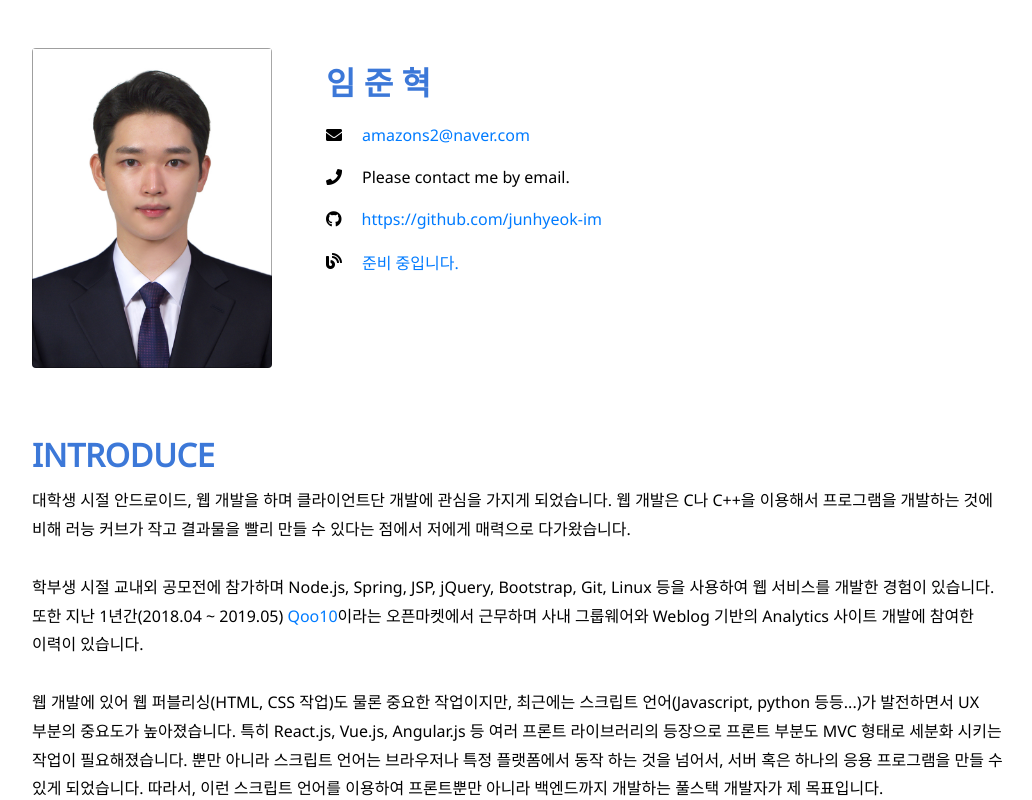
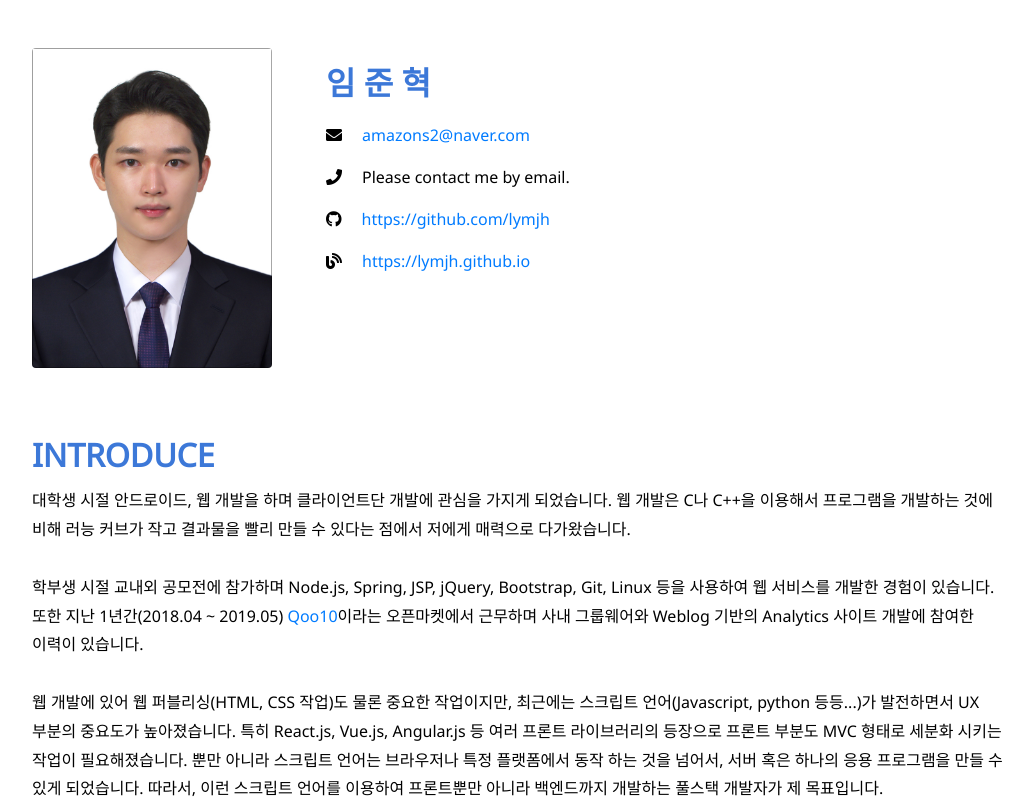
Before and after one commit to junhyeok-im/resume, a plain HTML site: page index.html in a window 1280 px wide. Shown: the top 800 px of the page, without its empty margins (118-1150 px from the left). Drawn offline with nearby package versions, Linux system fonts and the light colour scheme.

Commit message:
Update index.html

```diff
--- a/index.html
+++ b/index.html
@@ -32,11 +32,11 @@
                 </div>
                 <div class="container__float">
                     <div class="container__float_item"><i class="fab fa-github"></i></div>
-                    <div class="container__float_item"><a href="https://github.com/junhyeok-im" target="_blank">https://github.com/junhyeok-im</a></div>
+                    <div class="container__float_item"><a href="https://github.com/junhyeok-im" target="_blank">https://github.com/lymjh</a></div>
                 </div>
                 <div class="container__float">
                     <div class="container__float_item"><i class="fas fa-blog"></i></div>
-                    <div class="container__float_item"><a href="#" target="_blank">준비 중입니다.</a></div>
+                    <div class="container__float_item"><a href="https://lymjh.github.io" target="_blank">https://lymjh.github.io</a></div>
                 </div>
             </div>
         </div>
```
